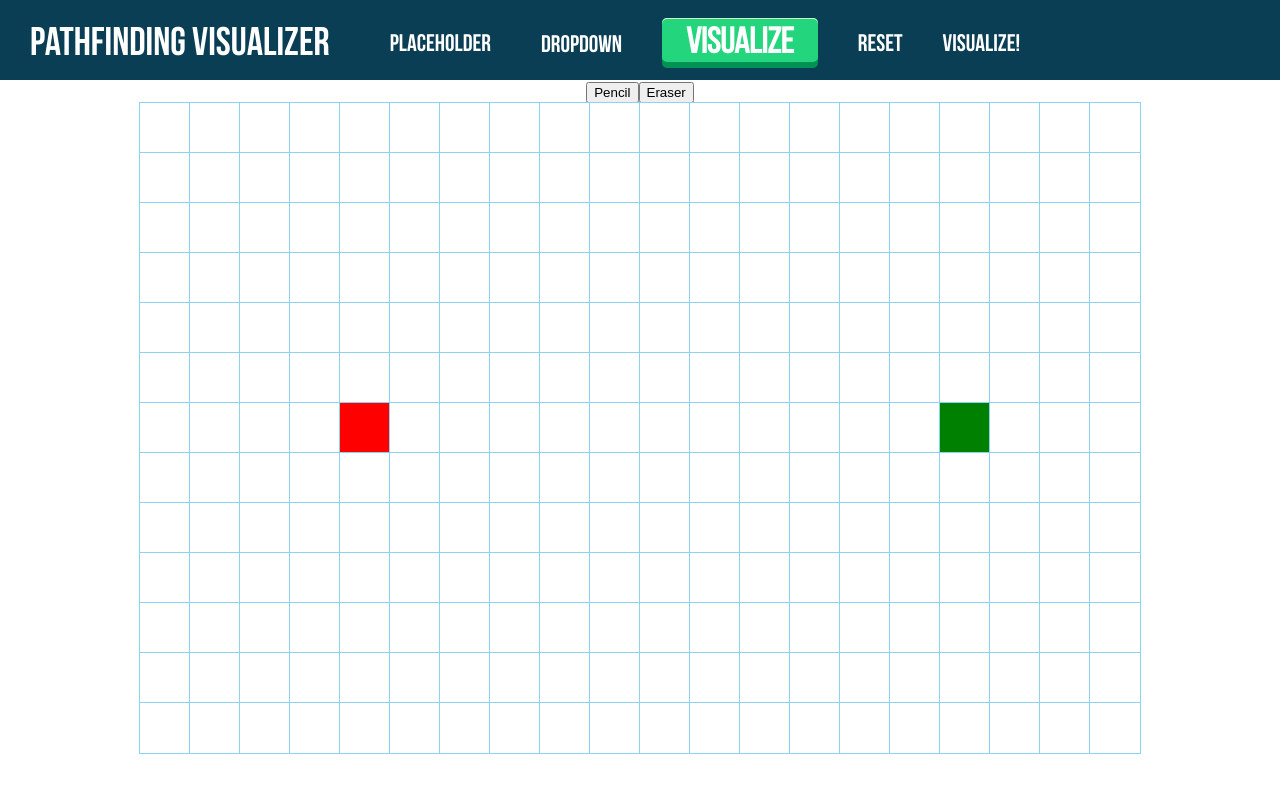
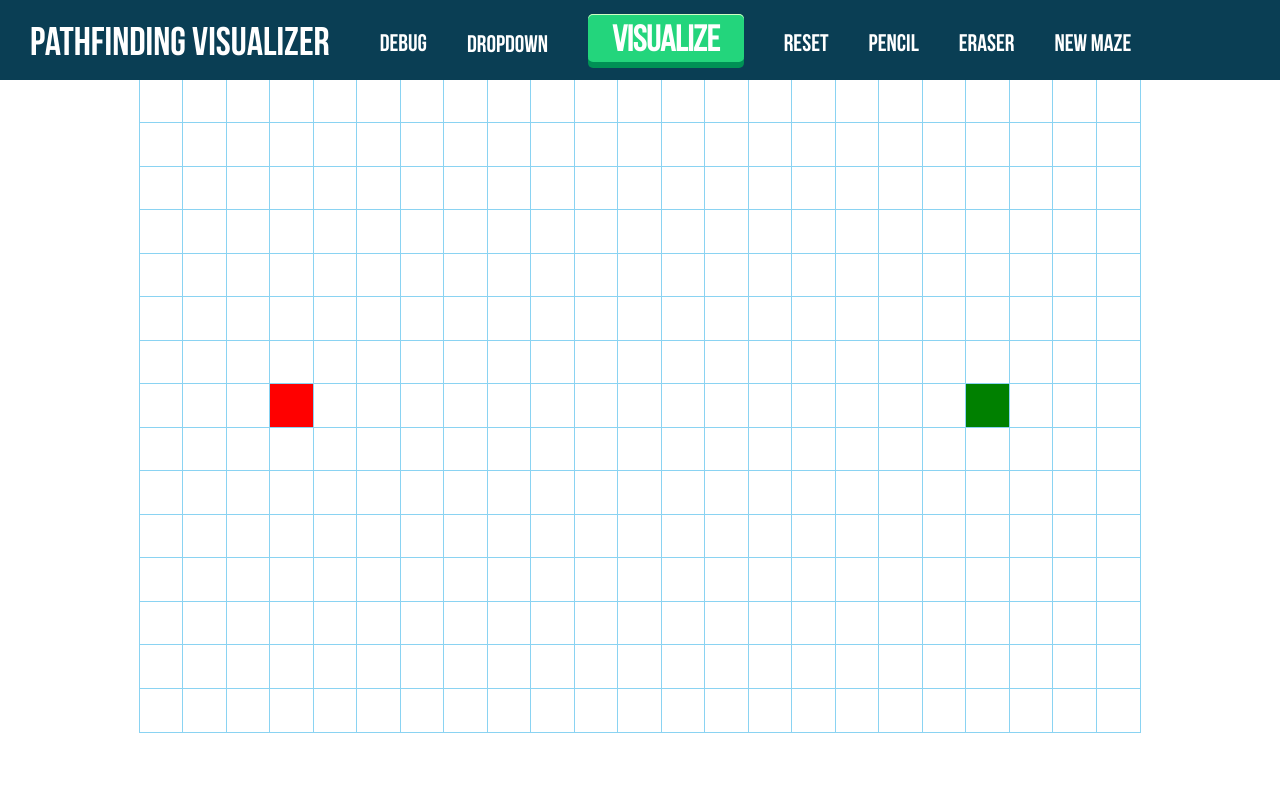
Before and after one commit to Dhruv-Nambiar/Pathfinding-Algorithm-Visualizer, a React (Create React App) app: page / in a window 1280 px wide. Shown: the top 792 px of the page. Built offline with nearby package versions, Linux system fonts and the light colour scheme.

Commit message:
Added DFSMaze generation. Added non-wall reset (Debug feature)

```diff
--- a/src/PathfindingVisualizer/PathfindingVisualizer.css
+++ b/src/PathfindingVisualizer/PathfindingVisualizer.css
@@ -16,7 +16,7 @@ body {
 .square-grid {
   margin: auto;
   /* position: center; */
-  --columns: 20;
+  --columns: 23;
   display: grid;
   /* grid-auto-rows: 20px; */
   --content-width: 1000px;
@@ -33,12 +33,15 @@ body {
 
 /* Navbar container */
 .header {
-  overflow: hidden;
+  /* overflow: hidden; */
   font-family: BebasNeueBold;
   font-weight: bold;
   background-color: rgb(10, 62, 84);
   height: 80px;
   line-height: 90px;
+  display: flex;
+  overflow-x: auto;
+  position: relative;
 }
 
 /* Generic links inside the navbar */
@@ -103,28 +106,6 @@ body {
   margin-right: 20px;
 }
 
-/* .visualizebtn {
-  float: left;
-  font-size: 30px;
-  font-family: BebasNeue;
-  color: white;
-  background-color: rgb(50, 197, 119);
-  outline: 1px solid rgb(45, 174, 105);
-  text-align: center;
-  text-decoration: none;
-  margin-left: 30px;
-  margin-right: 30px;
-  margin-top: 24px;
-  border-radius: 8px;
-  padding-top: 5px;
-} */
-
-/* Add a red background color to navbar links on hover */
-/* .header a:hover,
-.dropdown:hover .dropbtn {
-  background-color: red;
-} */
-
 /* Dropdown content (hidden by default) */
 .dropdown-content {
   display: none;
@@ -170,6 +151,7 @@ body {
   background-color: #23d57c;
   /* display: block; */
   position: relative;
+  height: 60%;
   /* padding: 20px 40px; */
 
   -webkit-tap-highlight-color: rgba(0, 0, 0, 0);
@@ -183,7 +165,7 @@ body {
   -webkit-border-radius: 5px;
   -moz-border-radius: 5px;
   border-radius: 5px;
-  margin-top: 18px;
+  margin-top: 14px;
   margin-left: 20px;
   margin-right: 20px;
 }
--- a/src/PathfindingVisualizer/PathfindingVisualizer.jsx
+++ b/src/PathfindingVisualizer/PathfindingVisualizer.jsx
@@ -2,15 +2,17 @@ import React, { Component } from "react";
 import Node from "./Node/Node";
 import "./PathfindingVisualizer.css";
 import { dijkstra, getNodesInShortestPath } from "../algorithms/dijkstras.jsx";
+import { DFSmaze } from "../algorithms/DFSmaze.jsx";
 
-let GRID_ROWS = 13;
-let GRID_COLS = 20;
-const START_NODE_ROW = 6;
-const START_NODE_COL = 4;
-const END_NODE_ROW = 6;
-const END_NODE_COL = 16;
+let GRID_ROWS = 15;
+let GRID_COLS = 23;
+const START_NODE_ROW = 7;
+const START_NODE_COL = 3;
+const END_NODE_ROW = 7;
+const END_NODE_COL = 19;
 const PATHFINDING_ANIMATION_SPEED = 20;
 const SHORTEST_PATH_ANIMATION_SPEED = 80;
+const MAZE_GENERATION_ANIMATION_SPEED = 20;
 
 export default class PathfindingVisualizer extends Component {
   constructor(props) {
@@ -28,18 +30,15 @@ export default class PathfindingVisualizer extends Component {
     window.addEventListener("mouseup", () => {
       this.setState({ mouseIsPressed: false });
     });
-    // const viewportWidth = window.innerWidth;
-    // GRID_COLS = viewportWidth / 20;
-    // const viewportHeight = window.innerHeight;
-    // GRID_ROWS = viewportHeight / 20;
     const grid = getInitialGrid();
     this.setState({ grid });
   }
 
   animateDijkstra(visitedNodes, nodesInShortestPath) {
-    //Skip the first and last node in animation
-    //i.e. the start and end node
-    const nodesToAnimate = visitedNodes.slice(1, visitedNodes.length - 1);
+    //Always skip start node in animation
+    let nodesToAnimate = visitedNodes.slice(1, visitedNodes.length);
+    //If there is a path to the end-node, don't animate the end-node
+    if (nodesInShortestPath.length !== 1) nodesToAnimate.pop();
 
     for (let i = 0; i <= nodesToAnimate.length; i++) {
       if (i === nodesToAnimate.length) {
@@ -74,30 +73,112 @@ export default class PathfindingVisualizer extends Component {
   }
 
   visualizeDijkstra() {
+    this.softReset();
     const { grid } = this.state;
     const startNode = grid[START_NODE_ROW][START_NODE_COL];
     const endNode = grid[END_NODE_ROW][END_NODE_COL];
     const visitedNodes = dijkstra(grid, startNode, endNode);
+    if (visitedNodes.length === 1) return;
     const nodesInShortestPath = getNodesInShortestPath(endNode);
     this.animateDijkstra(visitedNodes, nodesInShortestPath);
   }
 
+  animateDFSMaze(visitedNodes) {
+    const newGrid = getNewGridWithOnlyWalls(this.state.grid);
+    this.setState({ grid: newGrid });
+    const wallDelay = 1500;
+    const nodesToAnimate = visitedNodes.slice();
+    for (let i = 1; i <= nodesToAnimate.length; i++) {
+      if (i === nodesToAnimate.length) {
+        setTimeout(() => {
+          for (let i = 1; i < nodesToAnimate.length; i++) {
+            const nextNode = nodesToAnimate[i];
+            const prevNode = nextNode.previousNode;
+            const midNode =
+              newGrid[(nextNode.row + prevNode.row) / 2][
+                (nextNode.col + prevNode.col) / 2
+              ];
+            const newMidNode = {
+              ...midNode,
+              isWall: false,
+            };
+            const newNextNode = {
+              ...nextNode,
+              isWall: false,
+            };
+            newGrid[midNode.row][midNode.col] = newMidNode;
+            newGrid[nextNode.row][nextNode.col] = newNextNode;
+          }
+        }, PATHFINDING_ANIMATION_SPEED * i + wallDelay);
+        return;
+      }
+      setTimeout(() => {
+        if (i > 1) {
+          const lastIterationNextNode = nodesToAnimate[i - 1];
+          const lastIterationPrevNode = lastIterationNextNode.previousNode;
+          const lastIterationMidNode = getMiddleNode(
+            newGrid,
+            lastIterationNextNode,
+            lastIterationPrevNode
+          );
+          document.getElementById(
+            `node-${lastIterationMidNode.row}-${lastIterationMidNode.col}`
+          ).className = "node";
+          if (
+            lastIterationNextNode.row !== END_NODE_ROW ||
+            lastIterationNextNode.col !== END_NODE_COL
+          )
+            document.getElementById(
+              `node-${lastIterationNextNode.row}-${lastIterationNextNode.col}`
+            ).className = "node";
+        }
+        const nextNode = nodesToAnimate[i];
+        const prevNode = nextNode.previousNode;
+        const midNode = getMiddleNode(newGrid, nextNode, prevNode);
+        document.getElementById(
+          `node-${midNode.row}-${midNode.col}`
+        ).className = "node current-node";
+        if (nextNode.row !== END_NODE_ROW || nextNode.col !== END_NODE_COL)
+          document.getElementById(
+            `node-${nextNode.row}-${nextNode.col}`
+          ).className = "node current-node";
+      }, MAZE_GENERATION_ANIMATION_SPEED * i + wallDelay);
+    }
+  }
+
+  generateDFSMaze() {
+    this.reset();
+    const { grid } = this.state;
+    const visitedNodes = DFSmaze(
+      grid,
+      grid[START_NODE_ROW][START_NODE_COL],
+      null
+    );
+    this.reset();
+    this.animateDFSMaze(visitedNodes);
+  }
+
   reset() {
+    resetNodeClasses(document);
+    const grid = getInitialGrid();
+    this.setState({ grid });
+  }
+
+  //Resets previousNode and isVisited of all nodes
+  softReset() {
+    const newGrid = this.state.grid.slice();
     for (let row = 0; row < GRID_ROWS; row++) {
       for (let col = 0; col < GRID_COLS; col++) {
-        if (row === START_NODE_ROW && col === START_NODE_COL) {
-          document.getElementById(`node-${row}-${col}`).className =
-            "node start-node";
-        } else if (row === END_NODE_ROW && col === END_NODE_COL) {
-          document.getElementById(`node-${row}-${col}`).className =
-            "node end-node";
-        } else {
-          document.getElementById(`node-${row}-${col}`).className = "node";
-        }
+        const node = newGrid[row][col];
+        const newNode = {
+          ...node,
+          previousNode: null,
+          isVisited: false,
+        };
+        newGrid[row][col] = newNode;
       }
     }
-    const grid = getInitialGrid();
-    this.setState({ grid });
+    this.setState({ grid: newGrid });
   }
 
   handleMouseDown(row, col) {
@@ -127,13 +208,19 @@ export default class PathfindingVisualizer extends Component {
     this.setState({ mouseMode: str });
   }
 
+  debug() {
+    resetNodeAnimationClasses(document);
+  }
+
   render() {
     const { grid, mouseIsPressed } = this.state;
     return (
       <>
         <div class="header">
           <p>Pathfinding Visualizer</p>
-          <a href="#news">Placeholder</a>
+          <button class="regularbtn" onClick={() => this.debug()}>
+            Debug
+          </button>
           <div class="dropdown">
             <button class="dropbtn">Dropdown</button>
             <div class="dropdown-content">
@@ -148,16 +235,26 @@ export default class PathfindingVisualizer extends Component {
           <button class="regularbtn" onClick={() => this.reset()}>
             Reset
           </button>
-          <button class="regularbtn" onClick={() => this.visualizeDijkstra()}>
-            Visualize!
+          <button
+            class="regularbtn"
+            onClick={() => this.setMouseMode("pencil")}
+          >
+            Pencil
+          </button>
+          <button
+            class="regularbtn"
+            onClick={() => this.setMouseMode("eraser")}
+          >
+            Eraser
+          </button>
+          <button class="regularbtn" onClick={() => this.generateDFSMaze()}>
+            New Maze
           </button>
         </div>
-        <button onClick={() => this.setMouseMode("pencil")}>Pencil</button>
-        <button onClick={() => this.setMouseMode("eraser")}>Eraser</button>
         <div className="square-grid">
           {grid.map((row, rowIdx) => {
             return row.map((node, nodeIdx) => {
-              const { row, col, isStart, isEnd, isWall, isRecentChange } = node;
+              const { row, col, isStart, isEnd, isWall } = node;
               return (
                 <Node
                   key={nodeIdx}
@@ -166,7 +263,6 @@ export default class PathfindingVisualizer extends Component {
                   isStart={isStart}
                   isEnd={isEnd}
                   isWall={isWall}
-                  isRecentChange={isRecentChange}
                   mouseIsPressed={mouseIsPressed}
                   onMouseDown={(row, col) => this.handleMouseDown(row, col)}
                   onMouseUp={() => this.handleMouseUp()}
@@ -182,7 +278,6 @@ export default class PathfindingVisualizer extends Component {
 }
 
 const getInitialGrid = () => {
-  console.log(GRID_ROWS);
   const grid = [];
   for (let row = 0; row < GRID_ROWS; row++) {
     const currentRow = [];
@@ -191,6 +286,7 @@ const getInitialGrid = () => {
     }
     grid.push(currentRow);
   }
+
   return grid;
 };
 
@@ -203,7 +299,6 @@ const createNode = (col, row) => {
     distance: Infinity,
     isVisited: false,
     isWall: false,
-    isRecentChange: false,
     previousNode: null,
   };
 };
@@ -214,8 +309,60 @@ const getNewGridWithWallToggled = (grid, row, col) => {
   const newNode = {
     ...node,
     isWall: !node.isWall,
-    isRecentChange: true,
   };
   newGrid[row][col] = newNode;
   return newGrid;
 };
+
+const getNewGridWithOnlyWalls = (grid) => {
+  const newGrid = grid.slice();
+  for (let row = 0; row < GRID_ROWS; row++) {
+    for (let col = 0; col < GRID_COLS; col++) {
+      if (row === START_NODE_ROW && col === START_NODE_COL) continue;
+      if (row === END_NODE_ROW && col === END_NODE_COL) continue;
+      const node = newGrid[row][col];
+      const newNode = {
+        ...node,
+        isWall: true,
+        isVisited: false,
+      };
+      newGrid[row][col] = newNode;
+    }
+  }
+  return newGrid;
+};
+
+const getMiddleNode = (grid, nodeA, nodeB) => {
+  const middleNodeRow = nodeA.row / 2 + nodeB.row / 2;
+  const middleNodeCol = nodeA.col / 2 + nodeB.col / 2;
+  return grid[middleNodeRow][middleNodeCol];
+};
+
+const resetNodeClasses = (document) => {
+  for (let row = 0; row < GRID_ROWS; row++) {
+    for (let col = 0; col < GRID_COLS; col++) {
+      if (row === START_NODE_ROW && col === START_NODE_COL) {
+        document.getElementById(`node-${row}-${col}`).className =
+          "node start-node";
+      } else if (row === END_NODE_ROW && col === END_NODE_COL) {
+        document.getElementById(`node-${row}-${col}`).className =
+          "node end-node";
+      } else {
+        document.getElementById(`node-${row}-${col}`).className = "node";
+      }
+    }
+  }
+};
+
+const resetNodeAnimationClasses = (document) => {
+  for (let row = 0; row < GRID_ROWS; row++) {
+    for (let col = 0; col < GRID_COLS; col++) {
+      let className = document.getElementById(`node-${row}-${col}`).className;
+      className = className.replace(
+        /node-visited|current-node|node-shortest-path/,
+        ""
+      );
+      document.getElementById(`node-${row}-${col}`).className = className;
+    }
+  }
+};
--- /dev/null
+++ b/src/algorithms/DFSmaze.jsx
@@ -0,0 +1,47 @@
+export function DFSmaze(grid, startNode, endNode) {
+  const stack = [startNode];
+  const visitedNodes = [];
+
+  while (stack.length) {
+    const currentNode = stack.pop();
+    visitedNodes.push(currentNode);
+    currentNode.isVisited = true;
+    const unvisitedNeighbors = getUnvisitedNeighbors(currentNode, grid);
+    shuffle(unvisitedNeighbors);
+    for (let i = 0; i < unvisitedNeighbors.length; i++) {
+      unvisitedNeighbors[i].previousNode = currentNode;
+      stack.push(unvisitedNeighbors[i]);
+    }
+  }
+  return visitedNodes;
+}
+
+function getUnvisitedNeighbors(node, grid) {
+  const neighbors = [];
+  const { col, row } = node;
+  if (row > 2) neighbors.push(grid[row - 2][col]);
+  if (row < grid.length - 2) neighbors.push(grid[row + 2][col]);
+  if (col > 2) neighbors.push(grid[row][col - 2]);
+  if (col < grid[0].length - 2) neighbors.push(grid[row][col + 2]);
+  return neighbors.filter((neighbor) => !neighbor.isVisited);
+}
+
+function shuffle(array) {
+  let currentIndex = array.length,
+    randomIndex;
+
+  // While there remain elements to shuffle.
+  while (currentIndex != 0) {
+    // Pick a remaining element.
+    randomIndex = Math.floor(Math.random() * currentIndex);
+    currentIndex--;
+
+    // And swap it with the current element.
+    [array[currentIndex], array[randomIndex]] = [
+      array[randomIndex],
+      array[currentIndex],
+    ];
+  }
+
+  return array;
+}
--- a/src/algorithms/dijkstras.jsx
+++ b/src/algorithms/dijkstras.jsx
@@ -5,13 +5,14 @@ export function dijkstra(grid, startNode, endNode) {
   while (!!unvisitedNodes.length) {
     sortNodes(unvisitedNodes);
     const closestNode = unvisitedNodes.shift();
+    console.log(closestNode);
+    // If the closest node is at a distance of infinity,
+    // we must be trapped and should therefore stop.
+    if (closestNode.distance === Infinity) return visitedNodes;
 
     // If we encounter a wall, we skip it.
     if (closestNode.isWall) continue;
 
-    // If the closest node is at a distance of infinity,
-    // we must be trapped and should therefore stop.
-    if (closestNode.distance === Infinity) return visitedNodes;
     closestNode.isVisited = true;
     visitedNodes.push(closestNode);
     if (closestNode === endNode) return visitedNodes;
```
Also changed, not shown: src/PathfindingVisualizer/Node/Node.css (+8 -4 lines).
